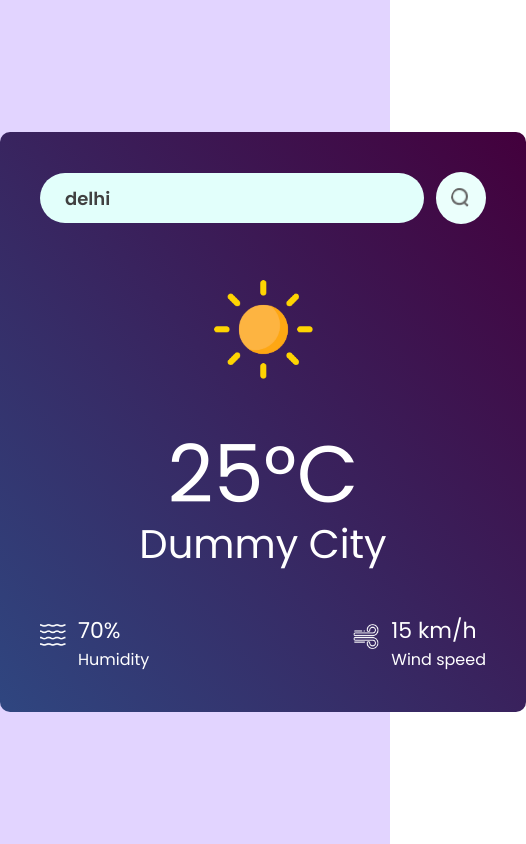
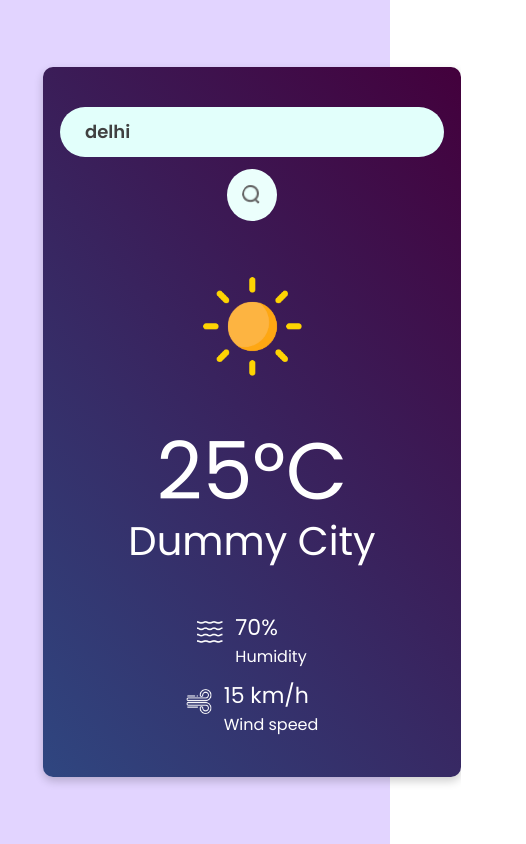
Before and after one commit to heymonth12/Weather-app, a React (Vite) app: page / in a window 390 px wide. Shown: the whole page, 526 px wide, since content can reach past the window. Built offline with nearby package versions, Linux system fonts and the light colour scheme; no server answers.

Commit message:
Fixed responsiveness

```diff
--- a/src/index.css
+++ b/src/index.css
@@ -1,7 +1,7 @@
 @import url('https://fonts.googleapis.com/css2?family=Poppins:ital,wght@0,100;0,200;0,300;0,400;0,500;0,600;0,700;0,800;0,900;1,100;1,200;1,300;1,400;1,500;1,600;1,700;1,800;1,900&display=swap');
 
 * {
-  font-family: "Poppins",sans-serif;
+  font-family: "Poppins", sans-serif;
   margin: 0;
   padding: 0;
   box-sizing: border-box;
@@ -11,4 +11,150 @@
   min-height: 100vh;
   display: grid;
   background: #e2d4ff;
+  place-items: center;
+  padding: 20px; /* Add padding for smaller screens */
 }
+
+.weather {
+  place-self: center;
+  padding: 40px;
+  border-radius: 10px;
+  background-image: linear-gradient(50deg, #2f4680, #43003c);
+  display: flex;
+  flex-direction: column;
+  align-items: center;
+  width: 100%; /* Ensure it adapts on small screens */
+  max-width: 400px; /* Limit max width */
+  box-shadow: 0px 4px 10px rgba(0, 0, 0, 0.2); /* Add shadow for better design */
+}
+
+.search-bar {
+  display: flex;
+  align-items: center;
+  gap: 12px;
+  width: 100%; /* Stretch input field */
+}
+
+.search-bar input {
+  height: 50px;
+  border: none;
+  outline: none;
+  border-radius: 40px;
+  padding-left: 25px;
+  color: #414141;
+  background: #e2fffb;
+  font-size: 18px;
+  font-weight: 600;
+  flex-grow: 1; /* Make input take up remaining space */
+}
+
+.search-bar img {
+  width: 50px;
+  padding: 15px;
+  border-radius: 50%;
+  background: #ebfffc;
+  cursor: pointer;
+}
+
+.weather-icon {
+  width: 150px;
+  margin: 30px 0;
+}
+
+.temp {
+  color: #fff;
+  font-size: 80px;
+  line-height: 1;
+  text-align: center; /* Center text on smaller screens */
+}
+
+.location {
+  color: #fff;
+  font-size: 40px;
+  text-align: center; /* Center text */
+}
+
+.weather-data {
+  width: 100%;
+  margin-top: 40px;
+  color: #fff;
+  display: flex;
+  flex-wrap: wrap; /* Wrap items on small screens */
+  justify-content: space-between;
+  gap: 20px; /* Add gap for better spacing */
+}
+
+.weather-data .col {
+  display: flex;
+  align-items: flex-start;
+  gap: 12px;
+  font-size: 22px;
+  flex: 1 1 calc(50% - 10px); /* Two columns on small screens */
+}
+
+.weather-data .col span {
+  display: block;
+  font-size: 16px;
+}
+
+.weather-data .col img {
+  width: 26px;
+  margin-top: 10px;
+}
+
+/* Add responsiveness using media queries */
+@media (max-width: 768px) {
+  .weather {
+    padding: 20px; /* Reduce padding for small devices */
+    max-width: 90%; /* Expand to fit the screen */
+  }
+
+  .temp {
+    font-size: 60px; /* Reduce font size */
+  }
+
+  .location {
+    font-size: 30px; /* Reduce font size */
+  }
+
+  .weather-data .col {
+    font-size: 18px; /* Adjust font size for mobile */
+  }
+
+  .weather-icon {
+    width: 100px; /* Reduce icon size */
+  }
+}
+
+@media (max-width: 480px) {
+  .search-bar {
+    flex-direction: column; /* Stack input and button */
+    gap: 10px;
+  }
+
+  .search-bar img {
+    width: 40px;
+    padding: 10px;
+  }
+
+  .weather {
+    padding: 15px;
+  }
+
+  .temp {
+    font-size: 50px;
+  }
+
+  .location {
+    font-size: 25px;
+  }
+
+  .weather-data {
+    gap: 10px; /* Reduce gap for smaller screens */
+  }
+
+  .weather-data .col {
+    flex: 1 1 100%; /* Make each item take full width */
+    justify-content: center; /* Center-align items */
+  }
+}
```
